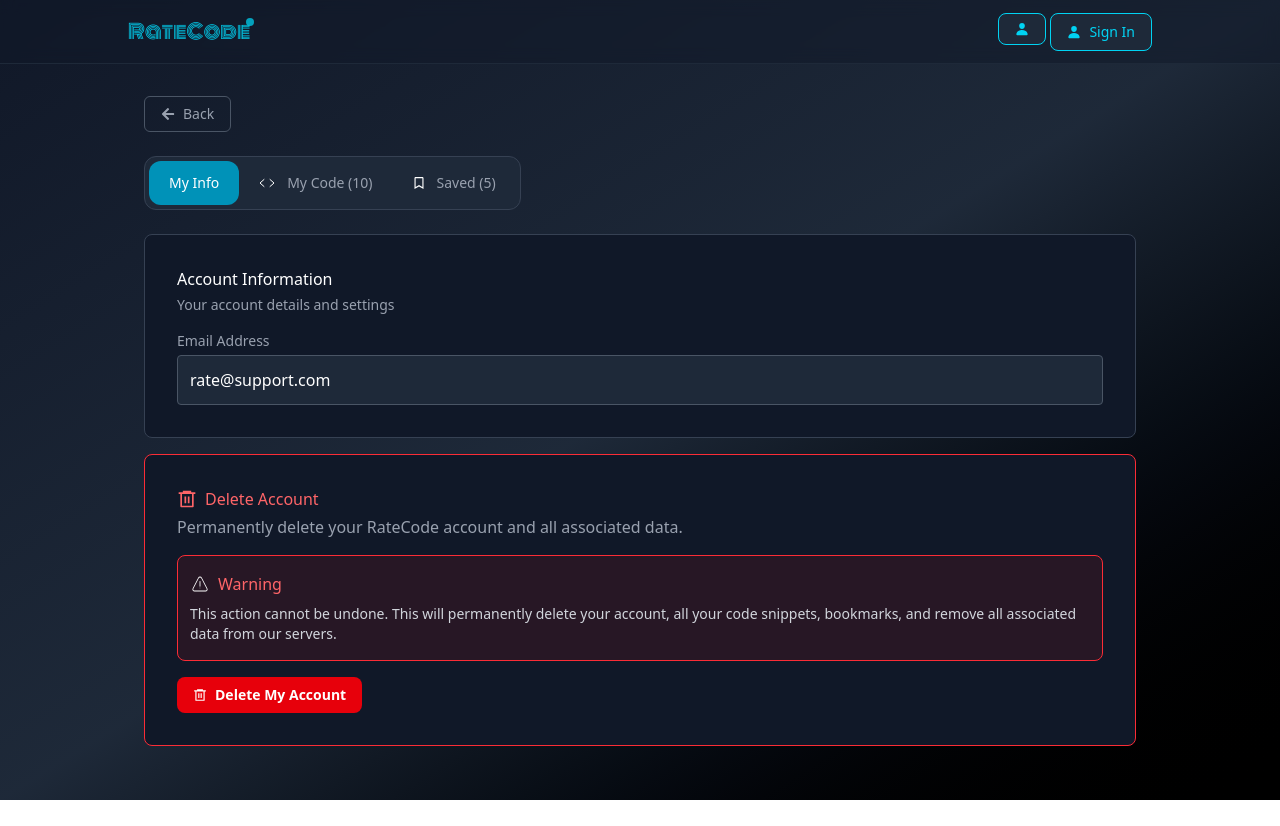
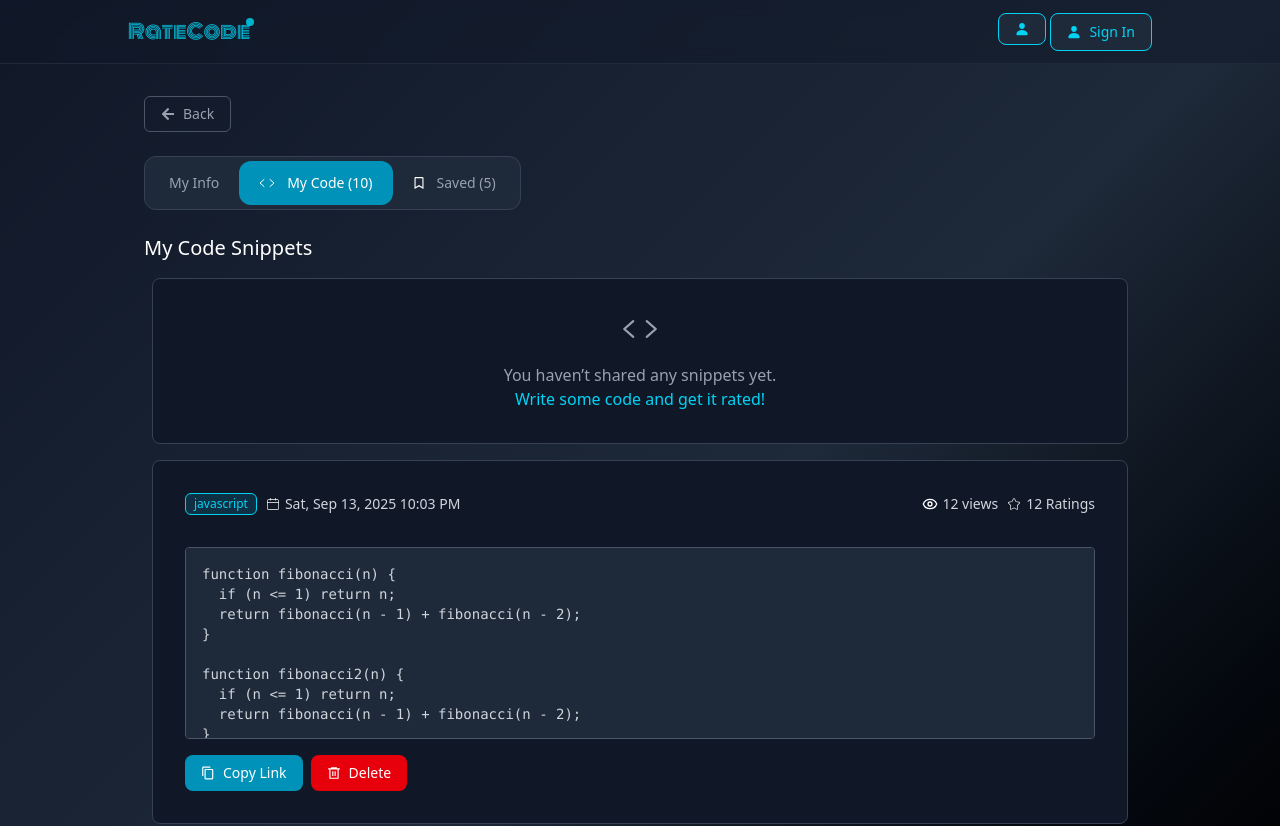
Before and after one commit to hsk-kr/ratecode, a React (Vite) app in the folder frontend/: page /profile in a window 1280 px wide. Shown: the top 826 px of the page. Before the commit the page ends 800 px from the top, so only its background shows below. Built offline with nearby package versions, Linux system fonts and the light colour scheme; a web font is replaced by a local one.

Commit message:
chore: set query string on tab click in profile

```diff
--- a/frontend/src/components/modals/ConfirmModal/index.tsx
+++ b/frontend/src/components/modals/ConfirmModal/index.tsx
@@ -36,7 +36,7 @@ const ConfirmModal = ({
     confirmationPhrase !== undefined && input !== confirmationPhrase;
 
   return (
-    <div className="absolute z-50 inset-0 bg-black/50">
+    <div className="fixed z-50 inset-0 bg-black/50">
       <div className="fixed top-[50%] left-[50%] translate-x-[-50%] translate-y-[-50%] rounded-lg p-6 shadow-lg w-full max-w-[calc(100%-2rem)] sm:max-w-lg bg-gray-900 border border-gray-700 flex flex-col gap-2">
         <Text size="lg" color={titleColor} className="font-bold">
           {title}
--- /dev/null
+++ b/frontend/src/hooks/useQuery.tsx
@@ -0,0 +1,9 @@
+import { useMemo } from 'react';
+import { useLocation } from 'react-router';
+
+const useQuery = () => {
+  const { search } = useLocation();
+
+  return useMemo(() => new URLSearchParams(search), [search]);
+};
+export default useQuery;
--- /dev/null
+++ b/frontend/src/hooks/useQueryState.tsx
@@ -0,0 +1,34 @@
+import { useLayoutEffect, useState } from 'react';
+import useQuery from './useQuery';
+import { useNavigate } from 'react-router';
+
+/**
+ * null can be a value of query string
+ */
+const useQueryState = <T extends { toString: () => string }>(
+  queryStringKey: string,
+  convertFunc: (queryStringValue: string | null) => T | null,
+  defaultValue?: T
+) => {
+  const navigate = useNavigate();
+  const query = useQuery();
+  const [value, setValue] = useState<T | null>();
+
+  const setValueWrapper = (newValue: T) => {
+    query.set(queryStringKey, newValue.toString());
+    navigate({
+      search: query.toString(),
+    });
+    setValue(newValue);
+  };
+
+  useLayoutEffect(() => {
+    const queryStringValue = query.get(queryStringKey);
+    if (queryStringValue === null) setValue(defaultValue);
+    else setValue(convertFunc(queryStringValue));
+  }, []);
+
+  return [value, setValueWrapper] as const;
+};
+
+export default useQueryState;
--- a/frontend/src/pages/Profile.tsx
+++ b/frontend/src/pages/Profile.tsx
@@ -1,4 +1,4 @@
-import { useState, type ComponentProps } from 'react';
+import { useMemo, type ComponentProps } from 'react';
 import BackButton from '../components/BackButton';
 import Tab from '../components/Tab';
 import { FaRegBookmark } from 'react-icons/fa';
@@ -6,10 +6,10 @@ import { IoCodeOutline } from 'react-icons/io5';
 import AccountInformation from '../components/AccountInformation';
 import DeleteAccount from '../components/DeleteAccount';
 import CodeSnippets from '../components/CodeSnippets';
-import CodeSaves from '../components/CodeSaves';
+import useQueryState from '../hooks/useQueryState';
 
 const Profile = () => {
-  const [selectedTabIndex, setSelectedTabIndex] = useState(0);
+  const [tab, setTab] = useQueryState('tab', String, 'mycode');
   const tabItems: ComponentProps<typeof Tab>['items'] = [
     {
       color: 'cyan',
@@ -27,9 +27,34 @@ const Profile = () => {
     },
   ];
 
-  const MY_INFO = 0;
-  const MY_CODE = 1;
-  const SAVED = 2;
+  const handleTabChange = (index: number) => {
+    switch (index) {
+      case 0:
+        setTab('myinfo');
+        break;
+      case 1:
+        setTab('mycode');
+        break;
+      case 2:
+        setTab('saved');
+        break;
+      default:
+        break;
+    }
+  };
+
+  const selectedTabIndex = useMemo(() => {
+    switch (tab) {
+      case 'myinfo':
+        return 0;
+      case 'mycode':
+        return 1;
+      case 'saved':
+        return 2;
+      default:
+        return -1;
+    }
+  }, [tab]);
 
   return (
     <div className="flex flex-col gap-6">
@@ -37,16 +62,16 @@ const Profile = () => {
       <Tab
         items={tabItems}
         selectedIndex={selectedTabIndex}
-        onChange={setSelectedTabIndex}
+        onChange={handleTabChange}
       />
-      {selectedTabIndex === MY_INFO ? (
+      {tab === 'myinfo' ? (
         <div className="flex flex-col gap-4">
           <AccountInformation />
           <DeleteAccount />
         </div>
       ) : null}
-      {selectedTabIndex === MY_CODE ? <CodeSnippets type="mycode" /> : null}
-      {selectedTabIndex === SAVED ? <CodeSnippets type="save" /> : null}
+      {tab === 'mycode' ? <CodeSnippets type="mycode" /> : null}
+      {tab === 'saved' ? <CodeSnippets type="save" /> : null}
     </div>
   );
 };
```
